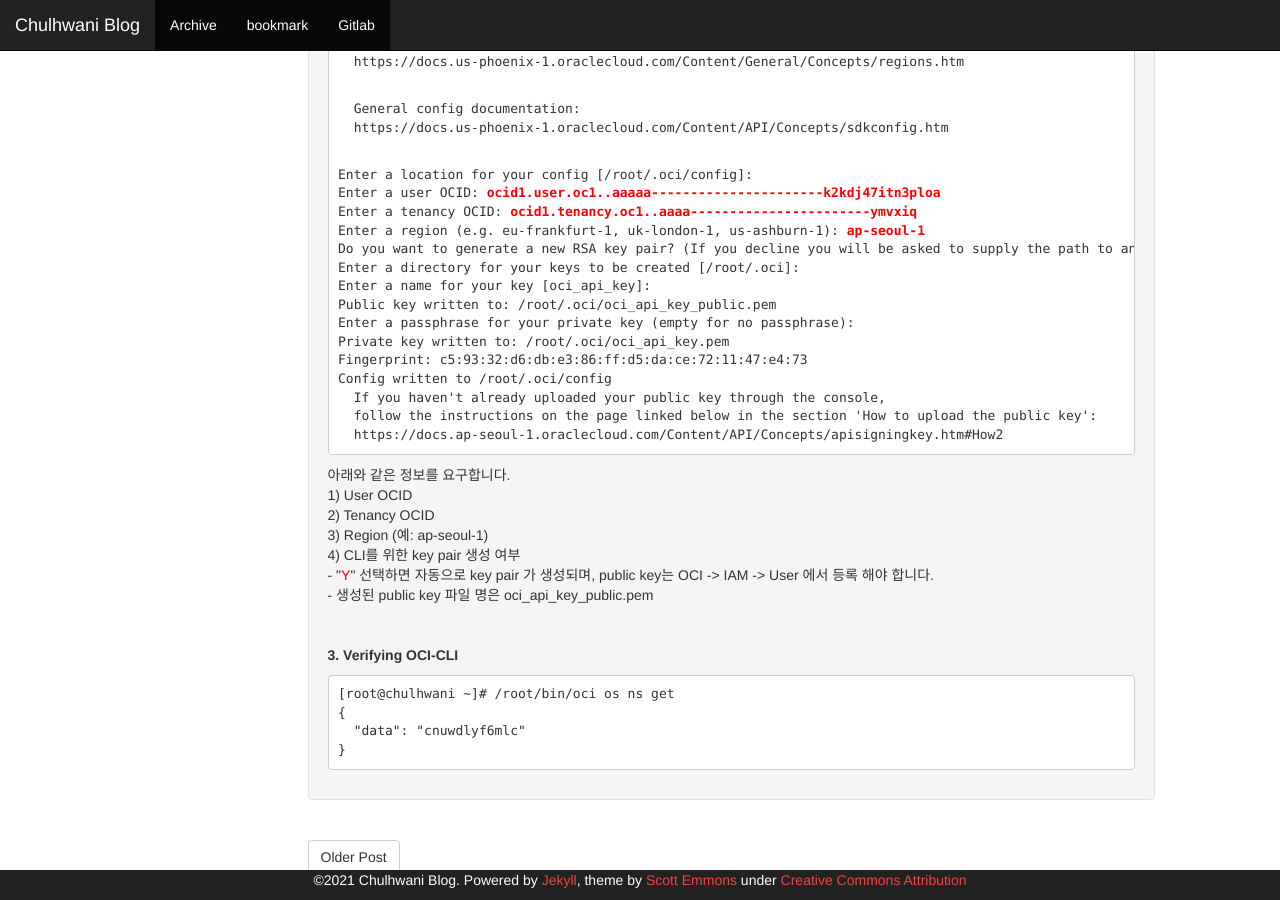
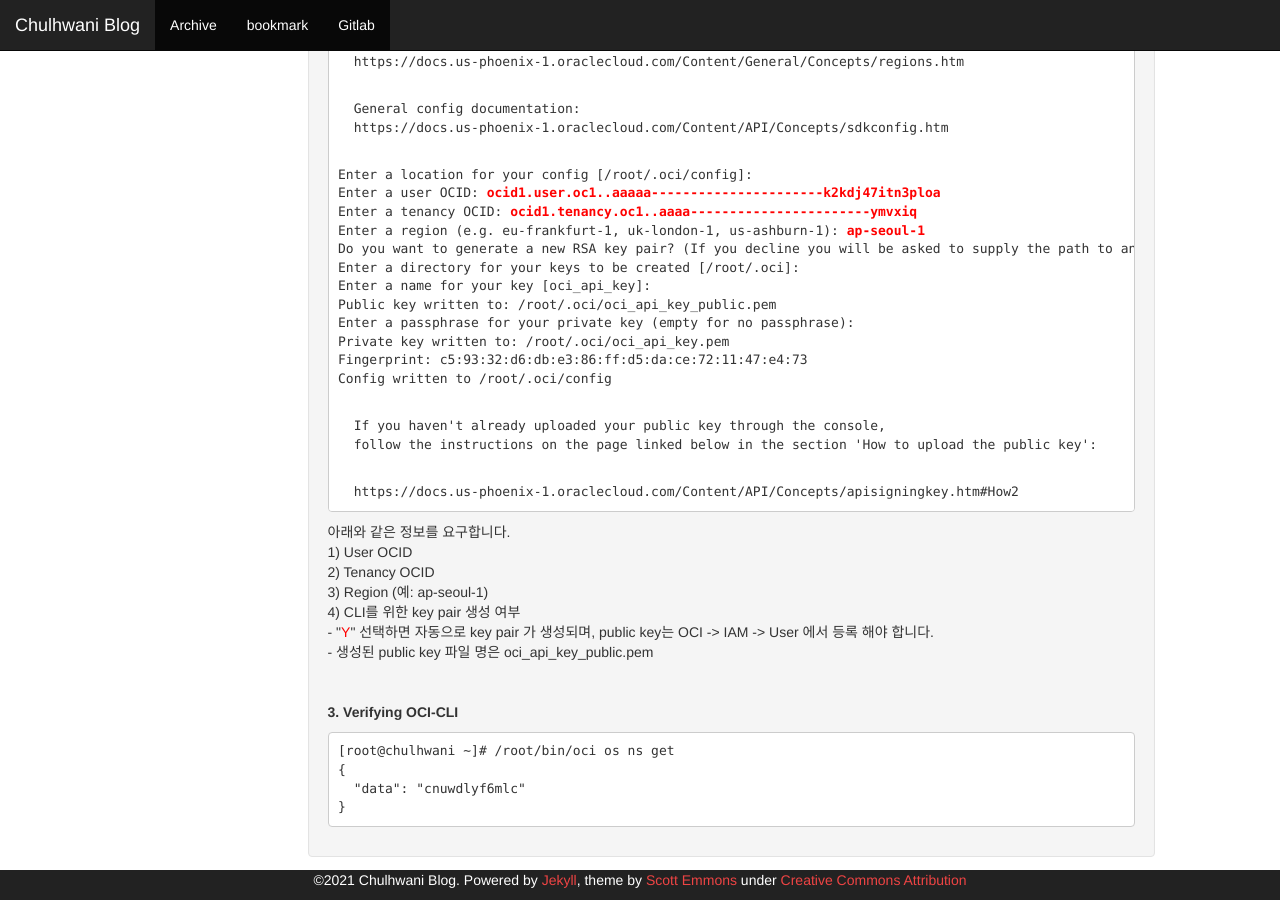
Before and after one commit to chulhwani/chulhwani.github.io, a Jekyll site: the page built from _posts/2021-02-22-[OCI] OCI-CLI installation.md, in a window 1280 px wide and 900 px high, scrolled down 517 px. Built offline with Jekyll 4.4.1, drawn with Linux system fonts in a browser that asks for light colours; our own code applies the rules of GitHub Pages for plain Markdown files.

Commit message:
Update 2021-02-22-[OCI] OCI-CLI installation.md

```diff
--- a/_posts/2021-02-22-[OCI] OCI-CLI installation.md
+++ b/_posts/2021-02-22-[OCI] OCI-CLI installation.md
@@ -32,10 +32,10 @@ Public key written to: /root/.oci/oci_api_key_public.pem
 Enter a passphrase for your private key (empty for no passphrase):
 Private key written to: /root/.oci/oci_api_key.pem
 Fingerprint: c5:93:32:d6:db:e3:86:ff:d5:da:ce:72:11:47:e4:73
-Config written to /root/.oci/config
+<p>Config written to /root/.oci/config</p>
 &nbsp; If you haven't already uploaded your public key through the console,
-&nbsp; follow the instructions on the page linked below in the section 'How to upload the public key':
-&nbsp; https://docs.ap-seoul-1.oraclecloud.com/Content/API/Concepts/apisigningkey.htm#How2
+<p>&nbsp; follow the instructions on the page linked below in the section 'How to upload the public key':</p>
+&nbsp; https://docs.us-phoenix-1.oraclecloud.com/Content/API/Concepts/apisigningkey.htm#How2
 </pre>
 <p>아래와 같은 정보를 요구합니다.<br />1) User OCID<br />2) Tenancy OCID<br />3) Region (예: ap-seoul-1)<br />4) CLI를 위한 key pair 생성 여부<br />- "<span style="color: #fe0000;">Y</span>" 선택하면 자동으로 key pair 가 생성되며, public key는 OCI -&gt; IAM -&gt; User 에서 등록 해야 합니다.<br />- 생성된 public key 파일 명은 oci_api_key_public.pem</p>
 <p>&nbsp;</p>
```
